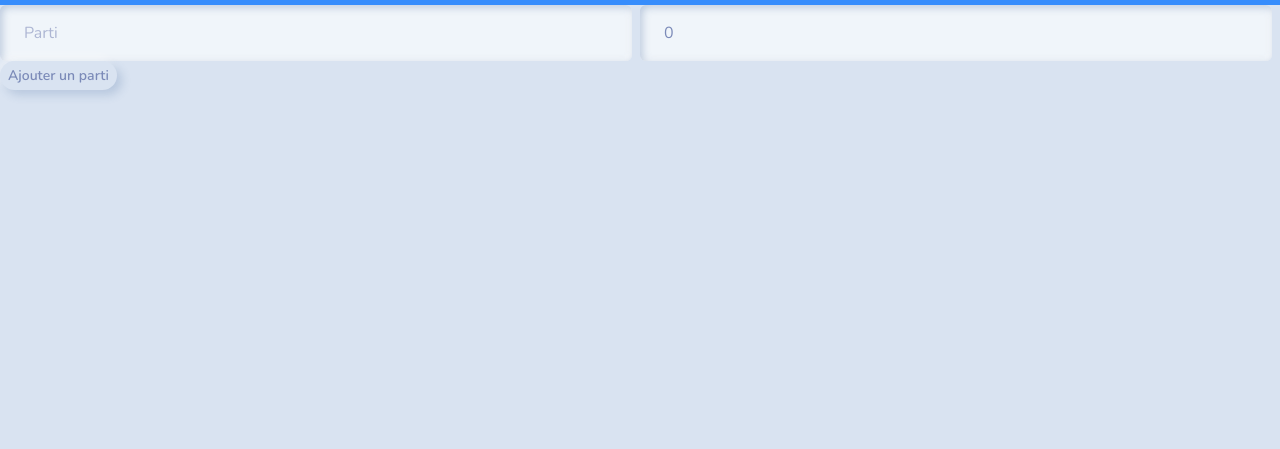
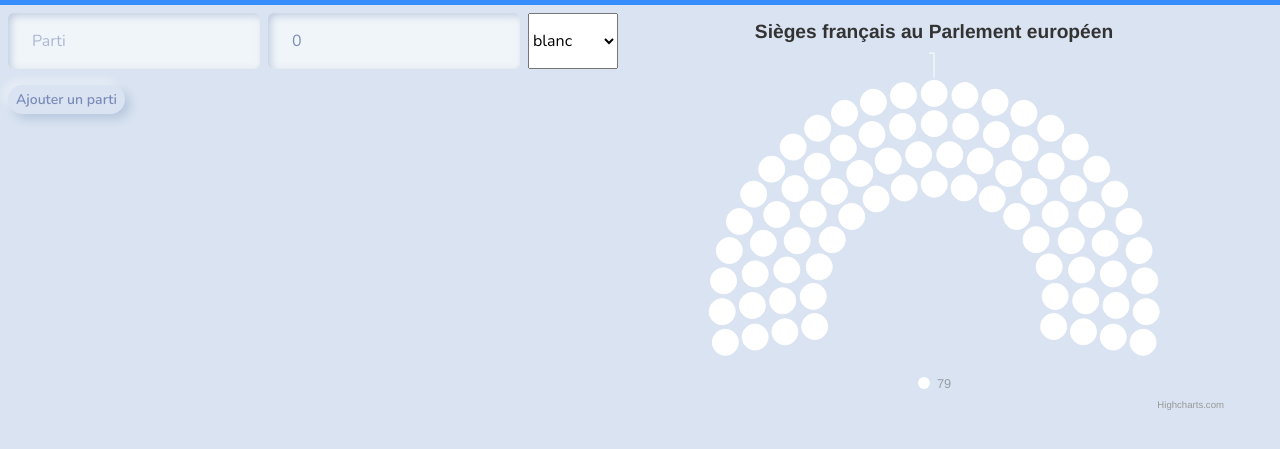
Before and after one commit to AloisGarnier/SimPol, a React app: page /eur in a window 1280 px wide. Shown: the part 51-500 px from the top of the page. Built offline with nearby package versions, Linux system fonts and the light colour scheme.

Commit message:
european simulation is working

```diff
--- a/package.json
+++ b/package.json
@@ -11,9 +11,13 @@
   "author": "",
   "license": "ISC",
   "dependencies": {
+    "highcharts": "^11.0.1",
+    "highcharts-more": "^0.1.7",
+    "highcharts-react-official": "^3.2.0",
     "nanoid": "^3.3.6",
     "react": "^18.2.0",
     "react-dom": "^18.2.0",
+    "react-highcharts": "^16.1.0",
     "react-router-dom": "^6.11.2",
     "whatwg-fetch": "^3.6.2"
   },
--- a/src/components/Eur.js
+++ b/src/components/Eur.js
@@ -1,9 +1,66 @@
 import React, {useState, useEffect} from "react";
+import ReactDOM from "react-dom";
+import Highcharts from 'highcharts';
+import HighchartsReact from "highcharts-react-official";
+import ItemSeries from 'highcharts/modules/item-series';
+ItemSeries(Highcharts)
 
 export default function Eur(){
 
-    const [parties, setParties] = useState([["", 0]]);
+    const [parties, setParties] = useState([["", 0, "white", 0]]);
     const [display, setDisplay] = useState([]);
+    const [result, setResult] = useState([]);
+
+    const colors = [
+        {
+          label:"blanc",
+          value: "white"
+        },
+        {
+          label:"rouge",
+          value: '#EE0011'
+        },
+        {
+          label:"rose",
+          value: '#CC0099'
+        },
+        {
+          label:"orange",
+          value: "orange"
+        },
+        {
+          label:"jaune",
+          value: '#FFCC00'
+        },
+        {
+          label:"vert",
+          value: '#448833'
+        },
+        {
+          label:"turquoise",
+          value: '#3399FF'
+        },
+        {
+          label:"bleu",
+          value: '#3366CC'
+        },
+        {
+          label:"violet",
+          value: "purple"
+        },
+        {
+          label:"brun",
+          value: "brown"
+        },
+        {
+          label:"gris",
+          value: "grey"
+        },
+        {
+          label:"noir",
+          value: "black"
+        }
+    ];
 
     useEffect(() => displayParties(), []);
 
@@ -20,11 +77,12 @@ export default function Eur(){
 
     function displayParties(){
         console.log(parties);
+        calculateSeats();
         let newDisplay = [];
 
         for(let i=0; i<parties.length; i++) {
             newDisplay.push(
-                <div class="form-group d-flex flex-row">
+                <div class="form-group d-flex flex-row m-2">
                     <input
                         class="form-control me-sm-2"
                         type="input"
@@ -39,25 +97,112 @@ export default function Eur(){
                         value={parties[i][1]}
                         onChange={form => changeParties(form.target.value, i, "score")}
                     ></input>
+                    <select value={parties[i][2]} onChange={(e) => changeColor(i, e)}>
+                        {colors.map((option) => (
+                            <option value={option.value}>{option.label}</option>
+                        ))}
+                    </select>
                 </div>
             );
         }
 
         newDisplay.push(
-            <button type="button" class="btn btn-primary btn-sm" onClick={() => addParty()}>Ajouter un parti</button>
+            <div class="form-group m-2">
+                <button type="button" class="btn btn-primary btn-sm" onClick={() => addParty()}>Ajouter un parti</button>
+            </div>
         );
 
         setDisplay(newDisplay);
+        displayResult();
     }
 
     function addParty() {
-        setParties(parties.push(["", 0]));
+        setParties(parties.push(["", 0, "white", 0]));
         displayParties();
     }
 
+    function changeColor(partyNumber, e) {
+        parties[partyNumber][2] = e.target.value;
+        displayParties();
+    }
+
+    function calculateSeats() {
+        let totalSeats = 79;
+        let remainingSeats = 79;
+        let tempScores = [];
+        let tempCalc = [];
+        for(let i=0; i<parties.length; i++) {
+          if(parseInt(parties[i][1]) >= 5) {
+            parties[i][3] = Math.trunc(parseInt(parties[i][1])*totalSeats/100);
+            remainingSeats -= parties[i][3];
+            tempScores.push(parties[i][1]);
+            tempCalc.push(0);
+          } else {
+            parties[i][3] = 0
+            tempScores.push(0);
+            tempCalc.push(0);
+          }
+        }
+        while(remainingSeats>0) {
+          for(let i=0; i<parties.length; i++) {
+            tempCalc[i] = tempScores[i]/(parties[i][3]+1);
+          }
+          let maxIndex = tempCalc.indexOf(Math.max(...tempCalc));
+          parties[maxIndex][3] += 1;
+          remainingSeats -= 1;
+        }
+    }
+
+    function displayResult() {
+
+      const options = {
+
+        chart: {
+          type: 'item',
+          backgroundColor: 'transparent'
+        },
+
+        title: {
+          text: 'Sièges français au Parlement européen'
+        },
+
+        legend: {
+          labelFormat: '{label} <span style="opacity: 0.4">{y}</span>'
+        },
+
+        series: [{
+          name: 'Députés européens',
+          keys: ['label', 'score', 'color', 'y'],
+          data: parties,
+          dataLabels: {
+            enabled: true,
+            format: '{point.label}'
+          },
+
+          // Circular options
+          center: ['50%', '88%'],
+          size: '170%',
+          startAngle: -100,
+          endAngle: 100
+        }]
+      }
+
+        setResult(
+          <HighchartsReact
+          highcharts={Highcharts}
+          options={options}
+        />
+        );
+    }
+
     return(
-        <div>
-            {display}
+        <div class="d-flex justify-items-center">
+            <div class="d-flex flex-column">
+                {display}
+            </div>
+            <div class="d-flex flex-column myChart m-2">
+                {result}
+            </div>
         </div>
     );
 }
--- a/src/css/myStyle.css
+++ b/src/css/myStyle.css
@@ -1,3 +1,7 @@
 .nav-link {
     color: white !important;
 }
+
+.myChart {
+    background-color: transparent !important;
+}
```
Also changed, not shown: 1 other file.
